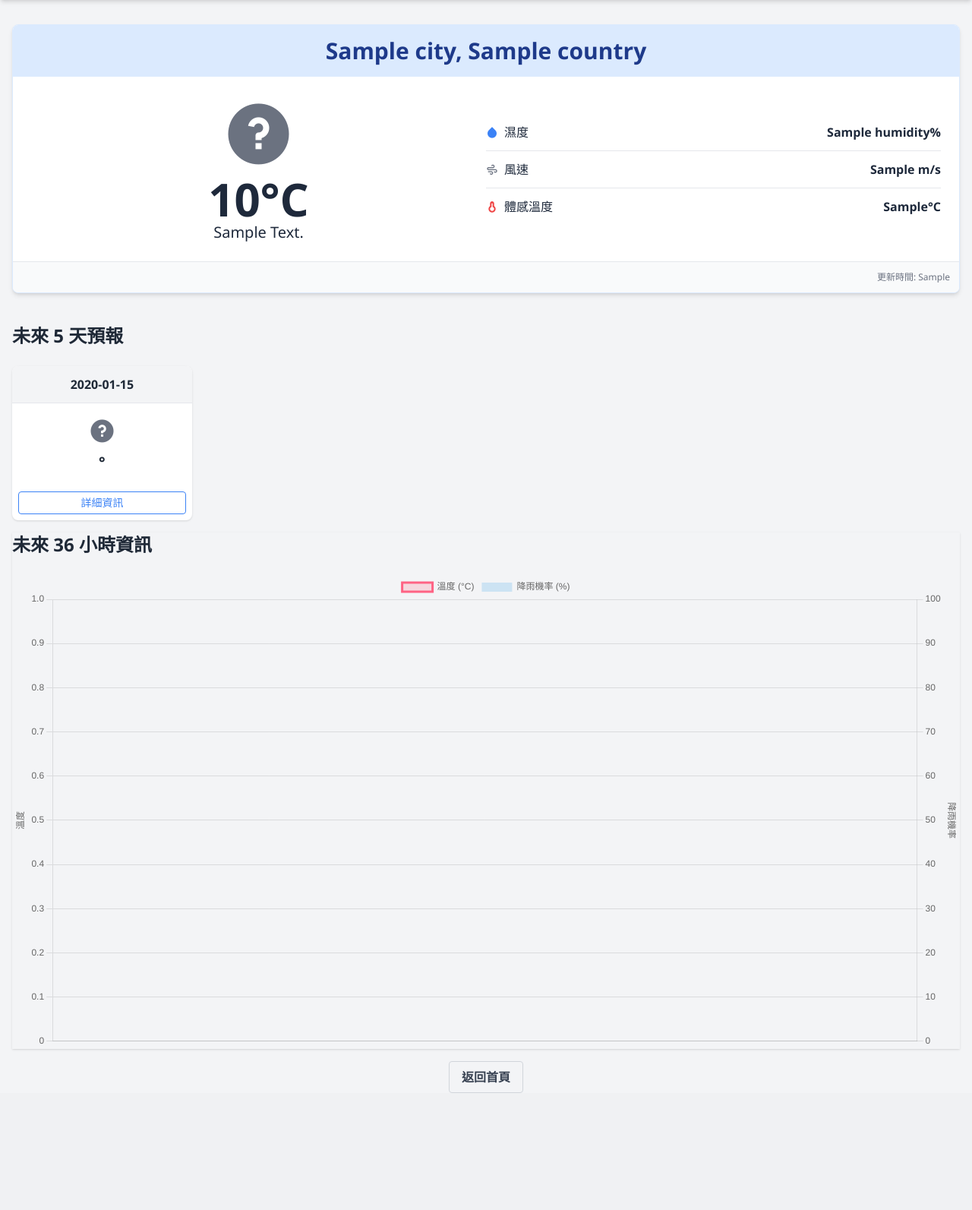
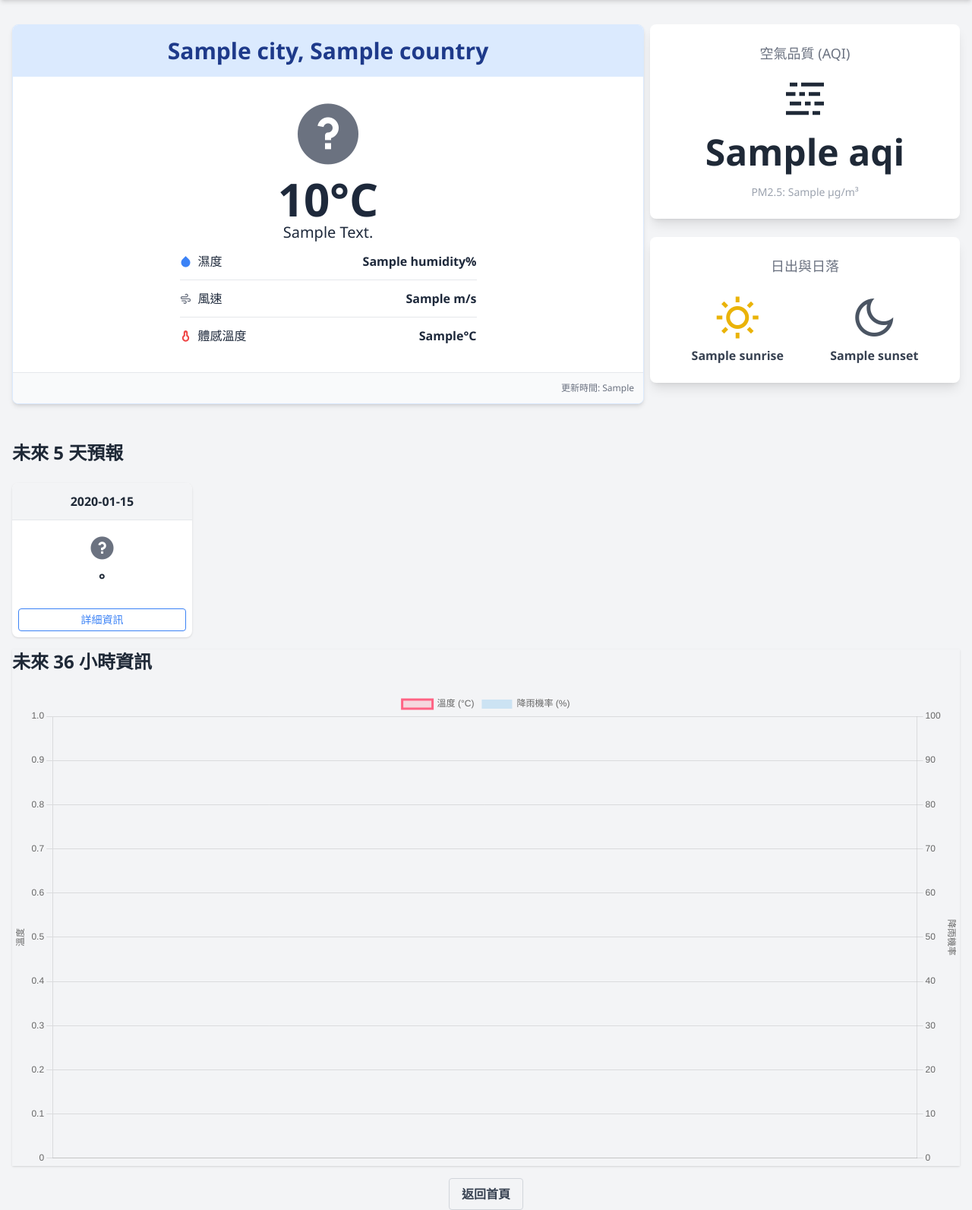
Before and after one commit to yojwei/flask-weather-app, a Flask app: template flask_weather/templates/weather.html in a window 1280 px wide. Shown: the part 64-1657 px from the top of the page at 76% size. Before the commit the page ends 1503 px from the top, so only its background shows below. Run offline with Flask 3, Linux system fonts and the light colour scheme; the template is opened without the code that fills it: most values are stand-ins (such as "Sample title", 1, 10 or a date in 2020); some libraries are stand-ins or nearby versions.

Commit message:
feat(weather): 添加空氣品質顯示功能

```diff
--- a/flask_weather/templates/weather.html
+++ b/flask_weather/templates/weather.html
@@ -56,7 +56,9 @@
 {% block content %}
 <div class="flex justify-center">
     <div class="w-full">
-        <div class="shadow-md rounded-lg overflow-hidden transition-colors duration-300 {{ border_class }} bg-white">
+        <div class="flex flex-col md:flex-row">
+            <div
+                class="shadow-md rounded-lg overflow-hidden transition-colors duration-300 {{ border_class }} bg-white md:w-2/3 w-full mb-2">
                 <div
                     class="{{ header_class }} {{ header_text_class }} p-4 text-center flex justify-center items-end space-x-4">
                     <h2 class="text-3xl font-bold mb-0">{{ data.city }}, {{ data.country }}</h2>
@@ -77,7 +79,7 @@
                     {% endif %}
                 </div>
                 <div class="p-6 {{ body_class }} {{ body_text_class }}">
-                <div class="flex flex-wrap items-center text-center">
+                    <div class="flex-col md:flex md:flex-wrap items-center text-center">
                         <div class="w-full md:w-1/2 mb-6 md:mb-0">
                             <!-- 使用 Filter 顯示圖示 -->
                             <div class="text-8xl mb-2">
@@ -100,7 +102,8 @@
                                 </li>
                                 <li class="py-3 flex justify-between items-center">
                                     <span><i class="ri-temp-hot-fill text-red-500 mr-2"></i>體感溫度</span>
-                                <span class="font-bold">{{ data.feels_like }}°{{ 'C' if session.get('units', 'metric')
+                                    <span class="font-bold">{{ data.feels_like }}°{{ 'C' if session.get('units',
+                                        'metric')
                                         == 'metric' else 'F' }}</span>
                                 </li>
                             </ul>
@@ -111,6 +114,45 @@
                     更新時間: {{ data.dt }}
                 </div>
             </div>
+
+            <div class="flex flex-col w-full md:w-1/3 md:pl-2 md:gap-6">
+                {% set aqi_val = pollution.list[0].main.aqi %}
+                {% set aqi_map = {1: '優良', 2: '普通', 3: '對敏感族群不健康', 4: '不健康', 5: '非常不健康'} %}
+                {% set aqi_color = {1: 'text-green-500', 2: 'text-yellow-500', 3: 'text-orange-500', 4: 'text-red-500',
+                5:
+                'text-purple-700'} %}
+
+                <div class="w-full">
+                    <div class="bg-white rounded-lg shadow-lg p-6 text-center h-full">
+                        <h5 class="text-gray-500 text-lg mb-4">空氣品質 (AQI)</h5>
+                        <i class="ri-mist-line text-6xl {{ aqi_color[aqi_val] }}"></i>
+                        <h3 class="text-5xl font-bold {{ aqi_color[aqi_val] }} my-4">{{ aqi_val }}</h3>
+                        <p class="text-gray-700 mb-2">{{ aqi_map[aqi_val] }}</p>
+
+                        <!-- 詳細污染物濃度 (選用) -->
+                        <small class="text-gray-400 text-sm">PM2.5: {{ pollution.list[0].components.pm2_5 }}
+                            μg/m³</small>
+                    </div>
+                </div>
+
+                <div class="w-full">
+                    <div class="bg-white rounded-lg shadow-lg p-6 text-center h-full">
+                        <h5 class="text-gray-500 text-lg mb-4">日出與日落</h5>
+                        <div class="flex justify-around items-center mt-6">
+                            <div class="flex flex-col items-center">
+                                <i class="ri-sun-line text-6xl text-yellow-500 mb-2"></i>
+                                <p class="text-gray-700 font-semibold">{{ data.sunrise }}</p>
+                            </div>
+                            <div class="flex flex-col items-center">
+                                <i class="ri-moon-line text-6xl text-gray-600 mb-2"></i>
+                                <p class="text-gray-700 font-semibold">{{ data.sunset }}</p>
+                            </div>
+                        </div>
+                    </div>
+                </div>
+            </div>
+        </div>
+
         <div class="mt-10">
             <h3 class="text-2xl font-bold mb-6">未來 5 天預報</h3>
 
--- a/flask_weather/utils.py
+++ b/flask_weather/utils.py
@@ -71,6 +71,8 @@ def format_weather_data(data):
         "icon": data["weather"][0]["icon"],
         "condition": data["weather"][0]["main"],  # 例如 'Clouds', 'Rain'
         "dt": datetime.fromtimestamp(data["dt"]).strftime("%Y-%m-%d %H:%M"),
+        "sunrise": datetime.fromtimestamp(data["sys"]["sunrise"]).strftime("%H:%M"),
+        "sunset": datetime.fromtimestamp(data["sys"]["sunset"]).strftime("%H:%M"),
     }
 
 
@@ -262,3 +264,29 @@ def prepare_chart_data(forecast_data):
             break
 
     return {"labels": labels, "temps": temps, "pops": pops}
+
+
+@cache.memoize(timeout=3600)
+def get_air_pollution(lat, lon):
+    """
+    根據經緯度取得空氣污染資料
+    :param lat: 緯度
+    :param lon: 經度
+    :return: 成功回傳空氣污染資料字典，失敗回傳 None
+    """
+    api_key = current_app.config.get("OPENWEATHER_API_KEY")
+    params = {
+        "lat": lat,
+        "lon": lon,
+        "appid": api_key,
+    }
+    base_url = "http://api.openweathermap.org/data/2.5/air_pollution"
+
+    try:
+        current_app.logger.debug(f"呼叫 OpenWeather Air Pollution API：{params}")
+        response = requests.get(base_url, params=params, timeout=5)
+        response.raise_for_status()
+        return response.json()
+    except requests.exceptions.RequestException as e:
+        current_app.logger.error(f"取得空氣污染資料失敗: {e}")
+        return None
```
Also changed, not shown: flask_weather/weather/routes.py (+5 -2 lines). Lines whose indentation alone changed are shown as unchanged.
